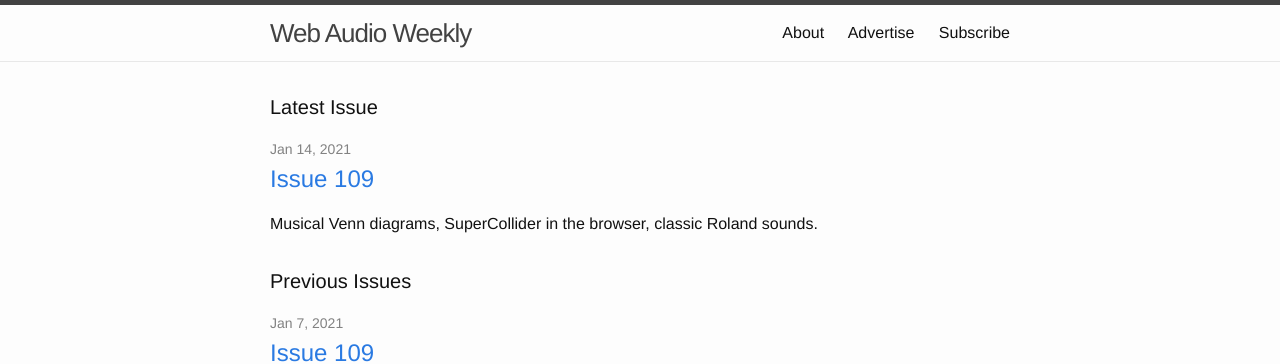
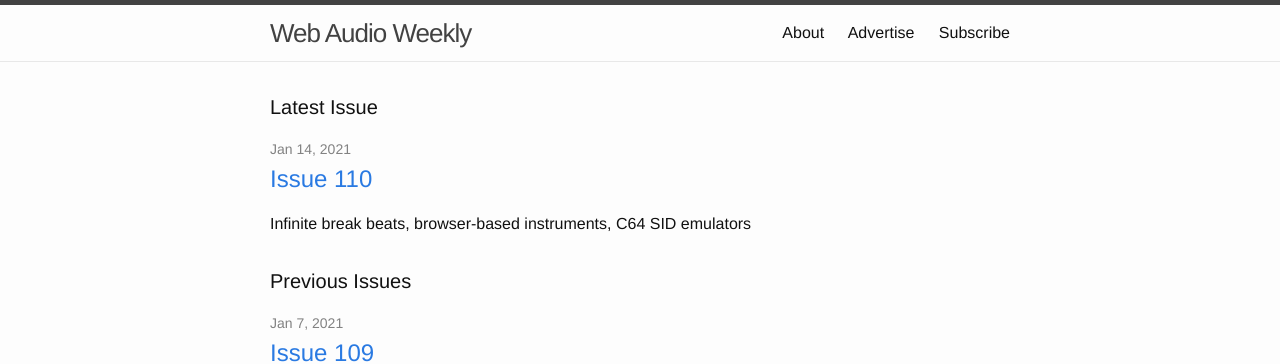
Before and after one commit to chrislo/webaudioweekly, a Jekyll site: the page built from index.html, in a window 1280 px wide and 900 px high. Shown: the top 364 px of the window. Built offline with Jekyll 4.4.1, drawn with Linux system fonts in a browser that asks for light colours.

Commit message:
Fix issue 110 metadata

```diff
--- a/_posts/2021-01-14-issue-110.markdown
+++ b/_posts/2021-01-14-issue-110.markdown
@@ -1,8 +1,8 @@
 ---
 layout: post
-title:  "Issue 109"
-permalink: "/109"
-summary: "Musical Venn diagrams, SuperCollider in the browser, classic Roland sounds."
+title:  "Issue 110"
+permalink: "/110"
+summary: "Infinite break beats, browser-based instruments, C64 SID emulators"
 ---
 
   <body bgcolor="#FFFFFF" topmargin="0" leftmargin="0" marginheight="0" marginwidth="0" style="font-family: &quot;Helvetica Neue&quot;, &quot;Helvetica&quot;, Helvetica, Arial, sans-serif; -webkit-font-smoothing: antialiased; -webkit-text-size-adjust: none; width: 100% !important; height: 100%; margin: 0; padding: 0;">
```
